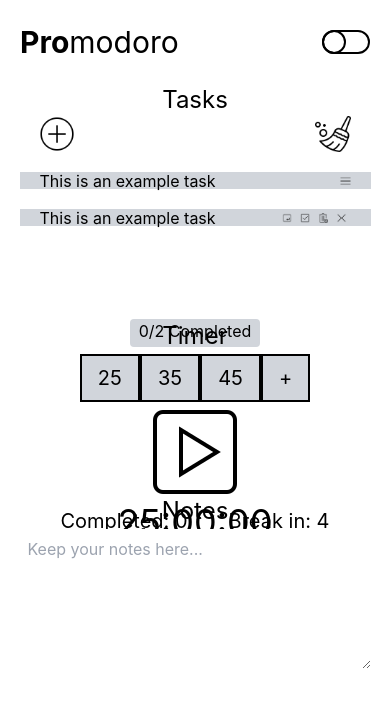
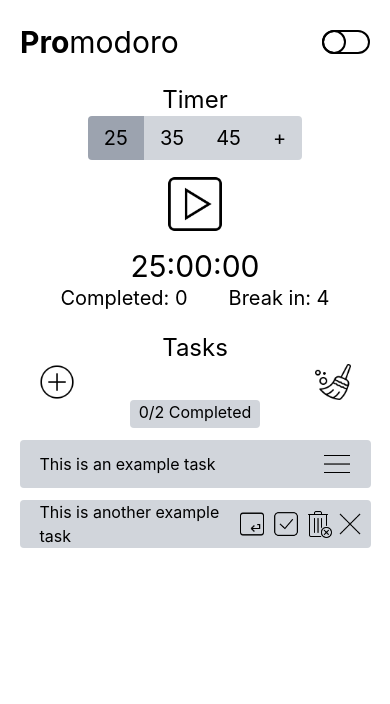
Before and after one commit to kalecodes/promodoro, a React (Create React App) app: page / in a window 390 px wide. Shown: the top 704 px of the page. Built offline with nearby package versions, Linux system fonts and the light colour scheme; a web font is replaced by a local one.

Commit message:
full prelim responsiveness

```diff
--- a/src/App.js
+++ b/src/App.js
@@ -9,9 +9,9 @@ function App() {
   return (
     <div className="App h-screen">
       <Header />
-      <main className="flex flex-col md:flex-row h-9/10">
+      <main className="flex flex-col lg:flex-row lg:h-9/10">
         <Tasks />
-        <section className="md:w-1/2">
+        <section className="lg:w-1/2 order-1 lg:order-none">
           <Timer />
           <Notes />
         </section>
--- a/src/components/Notes/index.js
+++ b/src/components/Notes/index.js
@@ -2,7 +2,7 @@ import React from "react";
 
 function Notes() {
   return (
-    <div className="h-1/2 flex flex-col">
+    <div className="h-1/2 lg:flex flex-col hidden lg:display">
       <div className="text-2xl">Notes</div>
       <div className="w-9/10 h-4/5 m-auto">
         <textarea placeholder="Keep your notes here..." className="w-full h-full p-2">
--- a/src/components/Task/index.js
+++ b/src/components/Task/index.js
@@ -3,36 +3,36 @@ import React from 'react';
 function Task()  {
   return (
     <>
-    <div className="w-9/10 h-1/10 mt-5 mx-auto bg-gray-300 flex justify-between items-center">
+    <div className="w-9/10 h-12 my-3 mx-auto rounded bg-gray-300 flex justify-between items-center">
       <p className="text-left ml-5">This is an example task</p>
       <img
         src={require('../../assets/icons/menu-dark.png')}
         alt="task options"
-        className="mr-5 h-3/5"
+        className="mr-5 w-7"
       />
     </div>
-    <div className="w-9/10 h-1/10 mt-5 mx-auto bg-gray-300 flex justify-between items-center">
-      <p className="text-left ml-5">This is an example task</p>
+    <div className="w-9/10 h-12 my-3 mx-auto rounded bg-gray-300 flex justify-between items-center">
+      <p className="text-left ml-5">This is another example task</p>
       <div className="mr-5 h-full flex items-center">
         <img
           src={require('../../assets/icons/sub-dark.png')}
           alt="add sub-task"
-          className="h-3/5 mx-1"
+          className="w-8 ml-1"
         />
         <img
           src={require('../../assets/icons/check-dark.png')}
           alt="mark task complete"
-          className="h-3/5 mx-1"
+          className="w-7 ml-1"
         />
         <img
           src={require('../../assets/icons/delete-dark.png')}
           alt="add sub-task"
-          className="h-3/5 mx-1"
+          className="w-7 ml-1"
         />
         <img
           src={require('../../assets/icons/close-dark.png')}
           alt="close menu"
-          className="h-3/5 mx-1"
+          className="w-7 ml-1"
         />
       </div>
     </div>
--- a/src/components/Tasks/index.js
+++ b/src/components/Tasks/index.js
@@ -3,9 +3,9 @@ import Task from "../Task";
 
 function Tasks()  {
   return(
-    <section className="md:w-1/2 flex flex-col">
+    <section className="mt-5 lg:mt-0 lg:w-1/2 flex flex-col order-2 lg:order-none">
       <div className="text-2xl">Tasks</div>
-      <div className="md:w-9/10 md:h-9/10 md:m-auto">
+      <div className="lg:w-9/10 lg:h-9/10 lg:m-auto flex flex-col">
         <div className="flex justify-between items-center w-4/5 mx-auto">
           <img
             src={require('../../assets/icons/plus-dark.png')}
@@ -18,11 +18,11 @@ function Tasks()  {
             className="w-9"
           />
         </div>
-        <div id="task-container" className="h-5/6 overflow-scroll">
+        <div id="task-container" className="h-5/6 overflow-scroll order-3 lg:order-none">
           <Task />
         </div>
-        <div className="h-1/10 flex justify-center items-center">
-          <div className="w-1/3 h-7 rounded bg-gray-300">
+        <div className="h-1/10 flex justify-center items-center order-2 lg:order-none">
+          <div className="w-1/3 min-w-fit h-7 rounded bg-gray-300">
             0/2 Completed
           </div>
         </div>
--- a/src/components/Time/index.js
+++ /dev/null
@@ -1,16 +0,0 @@
-import React from "react";
-
-function Time() {
-  return (
-    <div className="h-3/4 flex flex-col justify-evenly items-center">
-      <img
-        src={require('../../assets/icons/start-dark.png')}
-        alt="start timer"
-        className=""
-      />
-      <div className="text-4xl">25:00:00</div>
-    </div>
-  )
-}
-
-export default Time;
--- a/src/components/Timer/index.js
+++ b/src/components/Timer/index.js
@@ -1,18 +1,24 @@
 import React from "react";
-import Time from "../Time";
 
 function Timer() {
   return (
-    <div className="h-1/2 flex flex-col">
+    <div className="h-1/3 lg:h-1/2 flex flex-col">
       <div className="text-2xl">Timer</div>
       <div className="w-9/10 h-4/5 m-auto">
         <div>
-          <button className="text-xl py-2 px-4 bg-gray-300 border-2 border-black">25</button>
-          <button className="text-xl py-2 px-4 bg-gray-300 border-2 border-black">35</button>
-          <button className="text-xl py-2 px-4 bg-gray-300 border-2 border-black">45</button>
-          <button className="text-xl py-2 px-4 bg-gray-300 border-2 border-black">+</button>
+          <button className="text-xl py-2 px-4 rounded-l bg-gray-400 ">25</button>
+          <button className="text-xl py-2 px-4 bg-gray-300 ">35</button>
+          <button className="text-xl py-2 px-4 bg-gray-300 ">45</button>
+          <button className="text-xl py-2 px-4 rounded-r bg-gray-300 ">+</button>
         </div>
-        <Time />
+        <div className="h-3/4 flex flex-col justify-evenly items-center">
+          <img
+            src={require('../../assets/icons/start-dark.png')}
+            alt="start timer"
+            className="w-16 py-3 lg:py-0"
+          />
+          <div className="text-3xl">25:00:00</div>
+        </div>
         <div className="flex justify-evenly">
           <div className="text-xl">Completed: 0</div>
           <div className="text-xl">Break in: 4</div>
```
